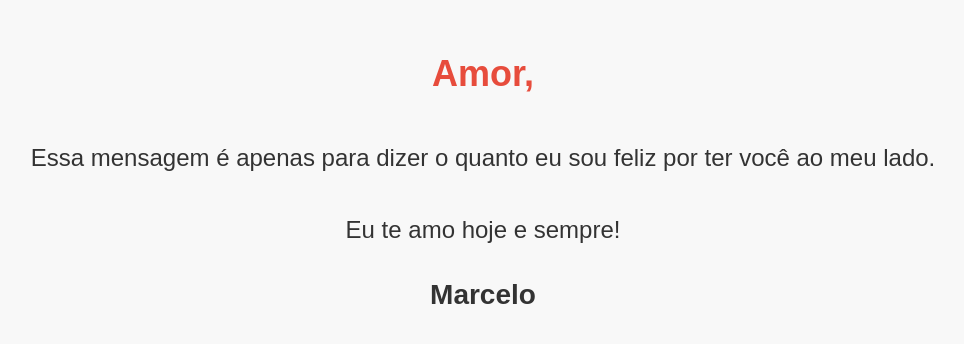
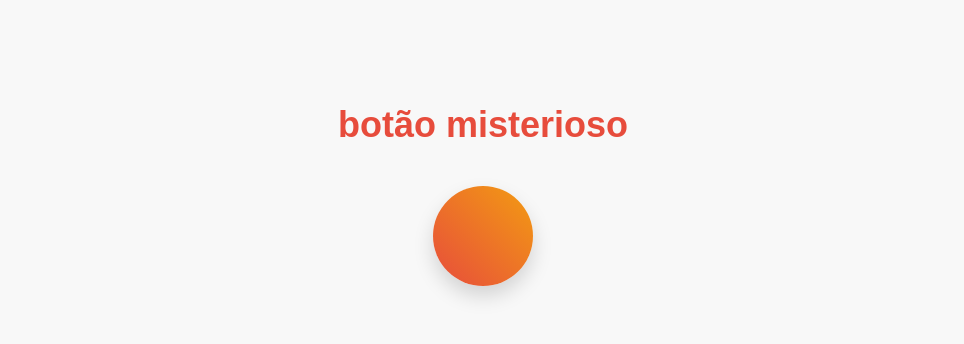
Before and after one commit to marcelodelazari/clone-tabnews, a Next.js app: page / in a window 1280 px wide. Shown: the part 244-588 px from the top of the page, without its empty margins (157-1121 px from the left). Built offline with nearby package versions, Linux system fonts and the light colour scheme.

Commit message:
mensagem pra maria

```diff
--- a/pages/index.js
+++ b/pages/index.js
@@ -1,12 +1,48 @@
-import React from 'react';
+import React, { useState, useRef } from 'react';
 
 function Home() {
+  const [showMessage, setShowMessage] = useState(false); // Estado para controlar a exibição da mensagem de amor
+  const audioRef = useRef(null);
+
+  // Função para tocar a música e exibir a mensagem de amor
+  const handleClick = () => {
+    if (audioRef.current) {
+      audioRef.current.muted = false; // Desmutar o áudio
+      audioRef.current.play(); // Iniciar a reprodução do áudio
+    }
+    setShowMessage(true); // Exibir a mensagem de amor após o clique
+  };
+
   return (
     <div style={styles.container}>
-      <h1 style={styles.heading}>Amor,</h1>
-      <p style={styles.message}>Essa mensagem é apenas para dizer o quanto eu sou feliz por ter você ao meu lado.</p>
-      <p style={styles.message}>Eu te amo hoje e sempre!</p>
-      <p style={styles.signature}>Marcelo</p>
+      {!showMessage ? (
+        <div>
+          <h1 style={styles.heading}>botão misterioso</h1>
+          <button style={styles.button} onClick={handleClick}></button>
+        </div>
+      ) : (
+        <div>
+          <h1 style={styles.heading}>Maria, minha linda 😍</h1>
+          <p style={styles.message}>Sou muito feliz por ter você ao meu lado.</p>
+          <p style={styles.message}>Aceitarias essa flor? 👉👈</p>
+
+          {/* Adicionando a imagem abaixo da mensagem */}
+          <img
+            src="https://rvideos1.memedroid.com/videos/UPLOADED118/633db081d79e7.webp"
+            alt="Mensagem de Amor"
+            style={styles.image}
+          />
+        </div>
+      )}
+
+      {/* Componente de Música de Fundo com autoplay, mas mudo inicialmente */}
+      <audio ref={audioRef} autoPlay loop muted>
+        <source
+          src="https://files.freemusicarchive.org/storage-freemusicarchive-org/tracks/9LXkfSDPi42qwFTvsi9y7vtPolJgsm6y09svCjUe.mp3?download=1&name=Dee%20Yan-Key%20-%20Christmas.mp3"
+          type="audio/mp3"
+        />
+        Seu navegador não suporta a tag de áudio.
+      </audio>
     </div>
   );
 }
@@ -34,11 +70,27 @@ const styles = {
     marginBottom: '10px',
     lineHeight: '1.6',
   },
-  signature: {
-    fontSize: '28px',
-    fontWeight: 'bold',
-    marginTop: '20px',
-  }
+  button: {
+    width: '100px', // Largura do botão (100px)
+    height: '100px', // Altura do botão (100px)
+    borderRadius: '50%', // Deixa o botão totalmente circular
+    background: 'linear-gradient(45deg, #e74c3c, #f39c12)', // Gradiente em tons de vermelho
+    border: 'none', // Sem borda
+    cursor: 'pointer', // Mostra o cursor de "mãozinha" ao passar sobre o botão
+    transition: 'all 0.3s ease', // Transição suave para o hover
+    boxShadow: '0 10px 20px rgba(0, 0, 0, 0.15)', // Sombra suave
+    marginTop: '20px', // Distância do botão em relação à mensagem
+  },
+  buttonHover: {
+    transform: 'scale(1.1)', // Aumenta o tamanho do botão no hover
+    boxShadow: '0 15px 30px rgba(0, 0, 0, 0.25)', // Aumenta a sombra
+  },
+  image: {
+    width: '100%', // Ajusta a largura da imagem
+    maxWidth: '500px', // Limita a largura máxima
+    marginTop: '20px', // Espaço entre o texto e a imagem
+    borderRadius: '8px', // Adiciona bordas arredondadas
+  },
 };
 
 export default Home;
```
